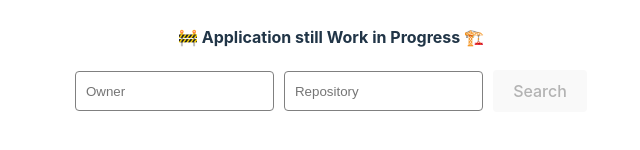
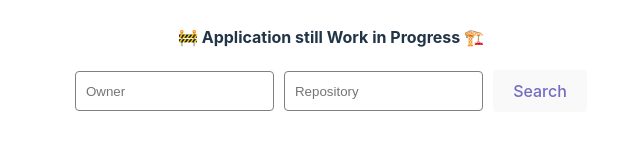
Before and after one commit to piny4man/repos-toolbox, a React (Vite) app: page / in a window 1280 px wide. Shown: the part 422-572 px from the top of the page, without its empty margins (309-949 px from the left). Built offline with nearby package versions, Linux system fonts and the light colour scheme; no server answers.

Commit message:
Fix button text color

```diff
--- a/src/index.css
+++ b/src/index.css
@@ -46,6 +46,7 @@ button {
   background-color: #1a1a1a;
   cursor: pointer;
   transition: border-color 0.25s;
+  color: #746CC0;
 }
 button:hover {
   border-color: #746CC0;
```
